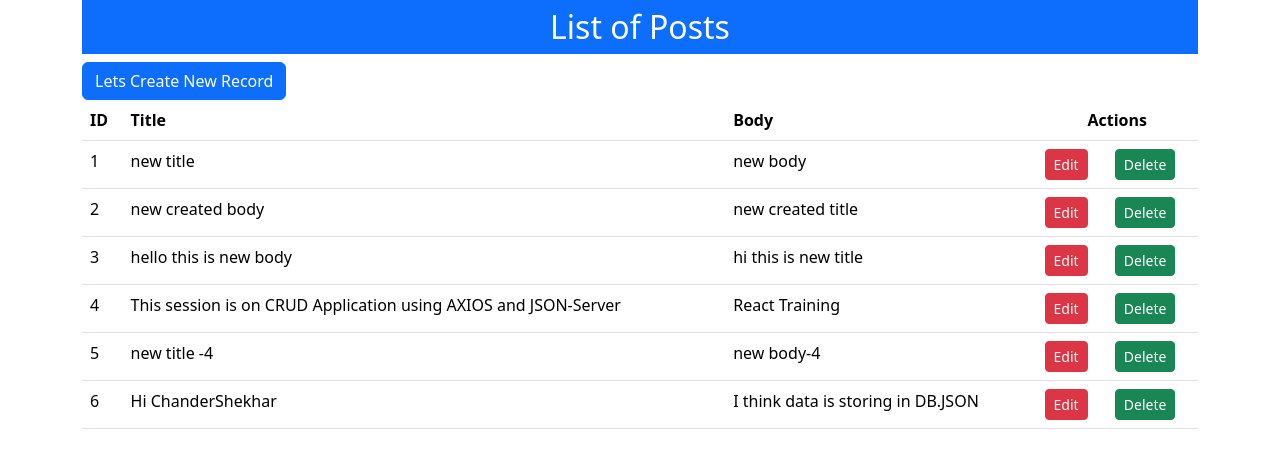
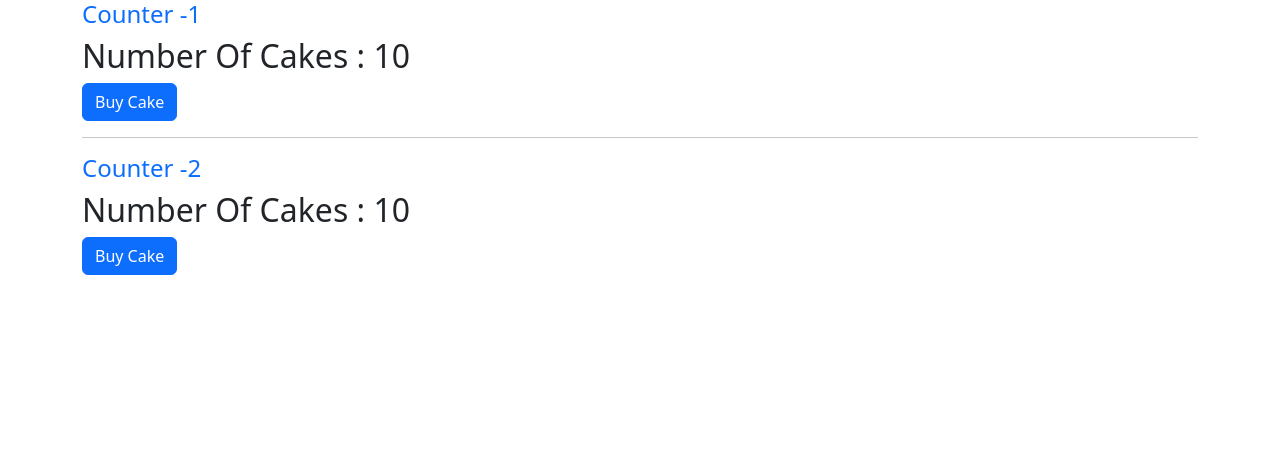
Before and after one commit to pankkap/Fab23FullstackTraining, a React (Create React App) app in the folder session31/: page / in a window 1280 px wide. Shown: the top 468 px of the page. Built offline with nearby package versions, Linux system fonts and the light colour scheme; data requests are answered from the project's data file.

Commit message:
Session-39 React Redux

```diff
--- a/session31/package.json
+++ b/session31/package.json
@@ -11,7 +11,9 @@
     "json-server": "^0.17.3",
     "react": "^18.2.0",
     "react-dom": "^18.2.0",
+    "react-redux": "^8.1.1",
     "react-scripts": "5.0.1",
+    "redux": "^4.2.1",
     "web-vitals": "^2.1.4"
   },
   "scripts": {
--- a/session31/src/App.js
+++ b/session31/src/App.js
@@ -10,6 +10,12 @@ import CompLifeCycle from './components/StateManagement/CompLifeCycle';
 import UseEffectDemo from './components/StateManagement/UseEffectDemo';
 import TextAnalyzer from './components/StateManagement/TextAnalyzer';
 import SocialPostApp from './components/StateManagement/SocialPostApp';
+
+import { Provider } from 'react-redux';
+import store from './components/store';
+import CakeContainer1 from './components/CakeContainer1';
+import CakeContainer2 from './components/CakeContainer2';
+
 
 let students = [
   "Krishna",
@@ -83,7 +89,19 @@ function App() {
       {/* <CompLifeCycle/> */}
       {/* <UseEffectDemo/> */}
       {/* <TextAnalyzer heading="Text-Checker"/> */}
-      <SocialPostApp/>
+      {/* <SocialPostApp/> */}
+
+      <Provider store={store}>
+        <CakeContainer1/>
+
+
+        <hr />
+        <CakeContainer2/>
+      </Provider>
+
+
+
+
     </div>
   );
 }
--- /dev/null
+++ b/session31/src/components/Cake-Shop/cakeActions.js
@@ -0,0 +1,7 @@
+import { BUY_CAKE } from "./cakeTypes"
+
+export const buy_cake = ()=>{
+    return {
+        type: BUY_CAKE
+    }
+}
--- /dev/null
+++ b/session31/src/components/Cake-Shop/cakeReducer.js
@@ -0,0 +1,19 @@
+import {BUY_CAKE } from "./cakeTypes";
+
+const initialState = {noOfCakes: 10};
+
+const cakeReducer = (state = initialState,action)=>{
+    switch(action.type){
+        case BUY_CAKE:
+        return {
+            ...state,
+            noOfCakes: state.noOfCakes - 1,
+          };
+
+        default:
+          return state;
+    }
+}
+
+
+export default cakeReducer
--- /dev/null
+++ b/session31/src/components/Cake-Shop/cakeTypes.js
@@ -0,0 +1 @@
+export const BUY_CAKE = "BUY_CAKE"
--- /dev/null
+++ b/session31/src/components/CakeContainer1.js
@@ -0,0 +1,30 @@
+import React from "react";
+import { connect } from "react-redux";
+import { buy_cake } from "./Cake-Shop/cakeActions";
+
+function CakeContainer1(props) {
+  return (
+    <div>
+      <h4 className="text-primary">Counter -1 </h4>
+      <h2>Number Of Cakes : {props.noOfCakes}</h2>
+
+      <button className="btn btn-primary" onClick={props.buyCake}>Buy Cake</button>
+    </div>
+  );
+}
+
+const mapStateToProps = (state) => {
+  return {
+    noOfCakes: state.cake.noOfCakes,
+  };
+};
+
+const mapDispatchToProps = (dispatch)=>{
+  return {
+    buyCake: ()=>{
+      dispatch(buy_cake())
+    }
+  }
+}
+
+export default connect(mapStateToProps,mapDispatchToProps)(CakeContainer1);
--- /dev/null
+++ b/session31/src/components/CakeContainer2.js
@@ -0,0 +1,30 @@
+import React from "react";
+import { connect } from "react-redux";
+import { buy_cake } from "./Cake-Shop/cakeActions";
+
+function CakeContainer2(props) {
+  return (
+    <div>
+      <h4 className="text-primary">Counter -2 </h4>
+      <h2>Number Of Cakes : {props.noOfCakes}</h2>
+
+      <button className="btn btn-primary" onClick={props.buyCake}>Buy Cake</button>
+    </div>
+  );
+}
+
+const mapStateToProps = (state) => {
+  return {
+    noOfCakes: state.cake.noOfCakes,
+  };
+};
+
+const mapDispatchToProps = (dispatch)=>{
+  return {
+    buyCake: ()=>{
+      dispatch(buy_cake())
+    }
+  }
+}
+
+export default connect(mapStateToProps,mapDispatchToProps)(CakeContainer2);
--- /dev/null
+++ b/session31/src/components/rootReducer.js
@@ -0,0 +1,11 @@
+import { combineReducers } from "redux";
+import cakeReducer from "./Cake-Shop/cakeReducer";
+
+
+const RootReducer = combineReducers({
+    // Add your reducers here.
+    cake:cakeReducer
+})
+
+
+export default RootReducer
--- /dev/null
+++ b/session31/src/components/store.js
@@ -0,0 +1,6 @@
+import { createStore } from "redux";
+import RootReducer from "./rootReducer";
+
+const store = createStore(RootReducer)
+
+export default store
```
Also changed, not shown: 2 other files (tests, documents, lock files or other folders).
